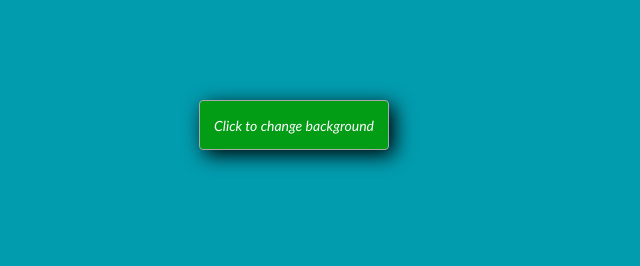
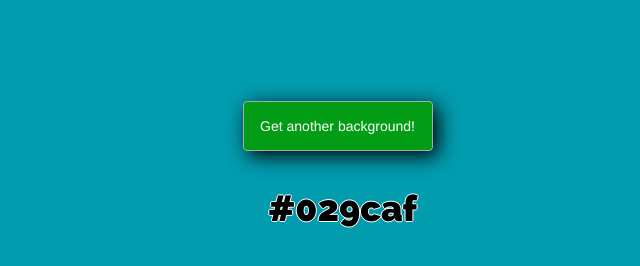
Before and after one commit to ashwin9209/randomBackground, a plain HTML site: page index.html in a window 1280 px wide. Shown: the whole page, without its empty margins (309-949 px from the left). Drawn offline with Linux system fonts and the light colour scheme.

Commit message:
Added hex code to the main screen

```diff
--- a/background.js
+++ b/background.js
@@ -1,8 +1,14 @@
 function changeBackground() {
-	bodyElement = document.getElementById("random_background");
+
+	/* Get body element and change its background color based on the random color code. */
+	bodyElement = document.getElementById("initial-state-body");
 	randomHexCode = generateRandomHexCode();
 	console.log(randomHexCode);
 	bodyElement.style.backgroundColor = randomHexCode;
+
+	/* Print the hex code on the screen */
+	hexCodeText = document.getElementById("hexCode-value");
+	hexCodeText.innerHTML = randomHexCode;
 }
 
 function generateRandomHexCode() {
--- a/index.html
+++ b/index.html
@@ -4,13 +4,18 @@
 	<meta charset = "UTF-8">
 	<title>Random Background Picker!</title>
 	<link rel = "stylesheet" href = "styles.css">
+	<link href='https://fonts.googleapis.com/css?family=Raleway:900' rel='stylesheet' type='text/css'>
 	<script type = "text/javascript" src = "background.js"></script>
 </head>
 
-<body id = "random_background">
+<body id = "initial-state-body">
 
 	<div id = "button-container">
-		<input type = "button" onclick = changeBackground(); value = "Click to change background"</input>
+		<input type = "button" onclick = changeBackground(); value = "Get another background!"</input>
+	</div>
+
+	<div id = "hexCode-container">
+		<p id = "hexCode-value">#029caf</p>
 	</div>
 
 </body>
--- a/styles.css
+++ b/styles.css
@@ -1,11 +1,7 @@
 #button-container {
-	margin-left: 500px;
-	margin-top: 100px;
+	margin-left: 43%;
+	margin-top: 8%;
 	width: 180px;
-}
-
-body {
-	background-color: #029caf;
 }
 
 input {
@@ -15,14 +11,25 @@ input {
 	color: white;
 	padding: 6px;
 	border: 1px solid #aaaaaa;
-	font: italic 14px 'Trebuchet MS';
+	font: 14px 'Helvetica','Trebuchet MS';
 	cursor: pointer;
 	-webkit-border-radius: 4px;
-	-mox-border-radius: 4px;
+	-moz-border-radius: 4px;
 	box-shadow: 5px 5px 20px #000000;
 }
 
-/*input:hover {
-	border-radius: 10px;
-	border-color: #0291c5;
-}*/
+#initial-state-body {
+	background-color: #029caf;
+}
+
+#hexCode-container {
+	margin-top: 20px;
+	width: 200px;
+	margin-left: 43%;
+	text-align: center;
+}
+
+#hexCode-value {
+	font: 36px 'Raleway', 'Helvetica','Trebuchet MS';
+	text-shadow: -1px 0 white, 0 1px white, 1px 0 white, 0 -1px white;
+}
```
